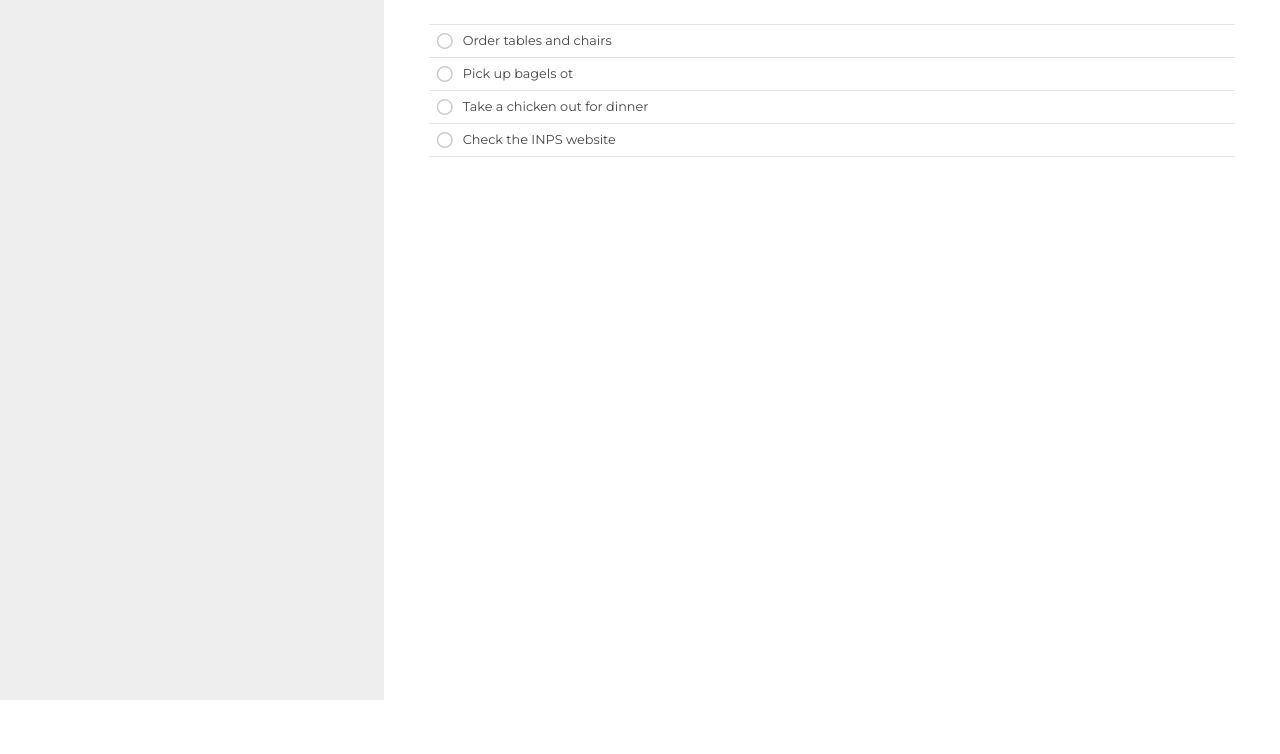
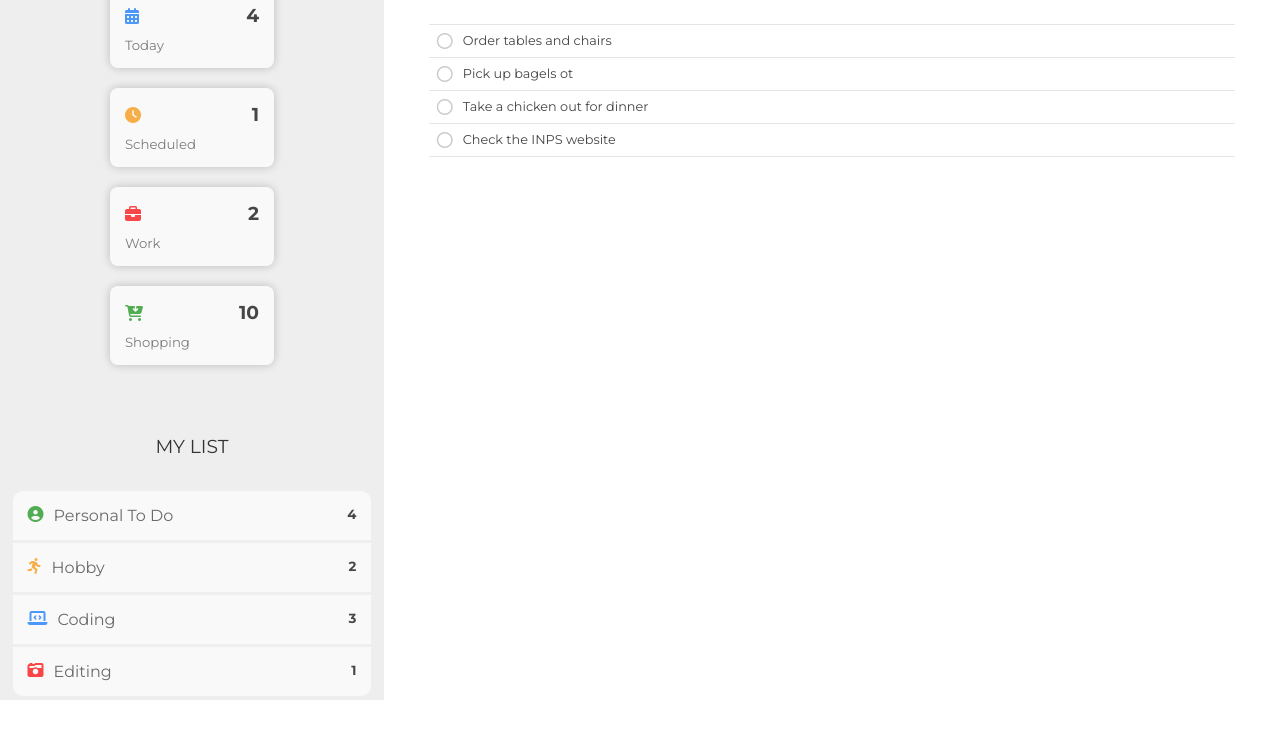
Before and after one commit to AndreaDeMartino/js-todo-clone, a plain HTML site: page index.html in a window 1280 px wide. Shown: the part 100-854 px from the top of the page. After the commit the page ends 800 px from the top, so only its background shows below. Drawn offline with nearby package versions, Linux system fonts and the light colour scheme.

Commit message:
Create: Sidebar HTML style

```diff
--- a/css/main.css
+++ b/css/main.css
@@ -1,3 +1,20 @@
+/* Utility */
+.blue{
+  color: #0974FF;
+}
+
+.orange{
+  color: #FC9400;
+}
+
+.red{
+  color: red;
+}
+
+.green{
+  color: rgb(15, 146, 15);
+}
+
 /* App */
 
 #app{
@@ -55,9 +72,90 @@
 }
 
 /* Sidebar: Nav */
-.main-nav{
-  height: 100%;
+
+.main-nav .recap-box{
+  padding-top: 20px;
+  display: flex;
+  flex-wrap: wrap;
+  justify-content: center;
 }
+
+.recap-item{
+  width: 45%;
+  display: flex;
+  flex-wrap: wrap;
+  background: #fff;
+  border-radius: 8px;
+  padding: 15px;
+  margin: 10px;
+  box-shadow: 0 0 10px rgba(0, 0, 0, 0.3);
+  opacity: 0.7;
+  transition: opacity 0.3s;
+  cursor: pointer;
+}
+
+.recap-item:hover{
+  opacity: 1;
+}
+
+.recap-item__info{
+  width: 100%;
+  display: flex;
+  justify-content: space-between;
+  align-items: center;
+  padding-bottom: 10px;
+}
+
+.recap-item>h3{
+  text-align: right;
+}
+
+.recap-item h5{
+  opacity: 0.7;
+  font-weight: 400;
+}
+
+.sidebar-title{
+  color: #333;
+  font-weight: 400;
+}
+
+.sidebar-list__item{
+  display: flex;
+  justify-content: space-between;
+  background: #fff;
+  padding: 15px;
+  margin: 3px;
+  opacity: 0.7;
+  transition: opacity 0.3s;
+  cursor: pointer;
+}
+
+.sidebar-list__item:first-child{
+  border-radius: 10px 10px 0 0;
+}
+
+.sidebar-list__item:last-child{
+  border-radius: 0 0 10px 10px;
+}
+
+.sidebar-list__item:hover{
+  opacity: 1;
+}
+
+.side-item__category{
+  display: flex;
+}
+
+.side-item__category i{
+  padding-right: 10px;
+}
+
+.side-item__category h4{
+  font-weight: 400;
+  color: #333;
+}
+
 
 
 /* Main Content */
--- a/index.html
+++ b/index.html
@@ -33,8 +33,94 @@
         </header>
 
         <!-- SIDEBAR: NAV -->
-        <nav class="main-nav u-flex-center">
-          <!-- Nav Here -->
+        <nav class="main-nav">
+          <div class="recap-box">
+
+            <div class="recap-item">
+              <div class="recap-item__info">
+                <i class="fas fa-calendar-alt blue"></i>
+                <h3>4</h3>
+              </div>
+              <div class="recap-item__title">
+                <h5>Today</h5>
+              </div>
+            </div>
+
+            <div class="recap-item">
+              <div class="recap-item__info">
+                <i class="fas fa-clock orange"></i>
+                <h3>1</h3>
+              </div>
+              <div class="recap-item__title">
+                <h5>Scheduled</h5>
+              </div>
+            </div>
+
+            <div class="recap-item">
+              <div class="recap-item__info">
+                <i class="fas fa-briefcase red"></i>
+                <h3>2</h3>
+              </div>
+              <div class="recap-item__title">
+                <h5>Work</h5>
+              </div>
+            </div>
+
+            <div class="recap-item">
+              <div class="recap-item__info">
+                <i class="fas fa-cart-arrow-down green"></i>
+                <h3>10</h3>
+              </div>
+              <div class="recap-item__title">
+                <h5>Shopping</h5>
+              </div>
+            </div>
+
+          </div>
+
+          <div class="sidebar-list u-mgtop-xl">
+
+            <h3 class="sidebar-list__title u-text-center sidebar-title u-padbot-md">MY LIST</h3>
+
+            <ul class="sidebar-list__items u-vanilla-list">
+
+              <li class="sidebar-list__item">
+                <div class="side-item__category">
+                  <i class="fas fa-user-circle green"></i>
+                  <h4>Personal To Do</h4>
+                </div>
+                <h5>4</h5>
+              </li>
+
+              <li class="sidebar-list__item">
+                <div class="side-item__category">
+                  <i class="fas fa-running orange"></i>
+                  <h4>Hobby</h4>
+                </div>
+                <h5>2</h5>
+              </li>
+
+              <li class="sidebar-list__item">
+                <div class="side-item__category">
+                  <i class="fas fa-laptop-code blue"></i>
+                  <h4>Coding</h4>
+                </div>
+                <h5>3</h5>
+              </li>
+
+              <li class="sidebar-list__item">
+                <div class="side-item__category">
+                  <i class="fas fa-camera-retro red"></i>
+                  <h4>Editing</h4>
+                </div>
+                <h5>1</h5>
+              </li>
+            </ul>
+          </div>
+
+
+
+
         </nav>
 
       </div>
```
